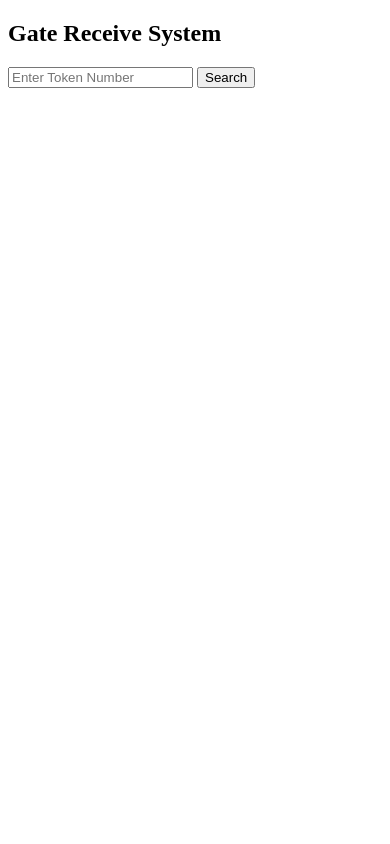
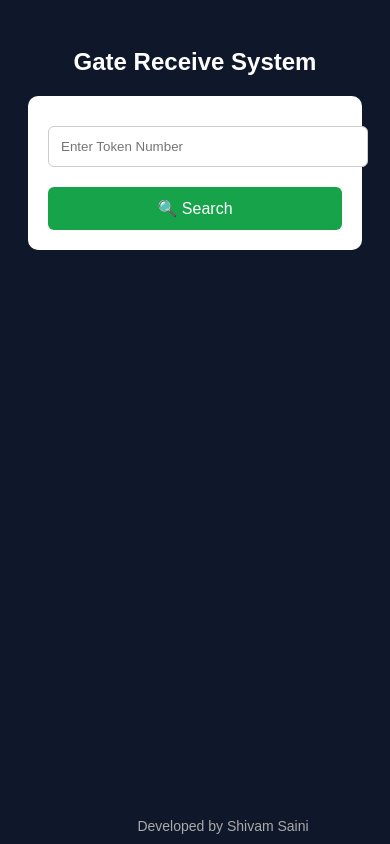
Before and after one commit to CodingExpressShivam/Sfgpl, a website: page receive.html in a window 390 px wide. Drawn offline with Linux system fonts and the light colour scheme.

Commit message:
Enhance UI with responsive design and styling
Added responsive design and improved UI elements.

```diff
--- a/receive.html
+++ b/receive.html
@@ -2,18 +2,84 @@
 <html>
 <head>
   <title>Receive Entry</title>
+
+  <meta name="viewport" content="width=device-width, initial-scale=1.0">
+
+  <style>
+    body {
+      font-family: Arial;
+      background: #0f172a;
+      color: white;
+      text-align: center;
+      padding: 20px;
+    }
+
+    .container {
+      background: white;
+      color: black;
+      padding: 20px;
+      max-width: 400px;
+      margin: auto;
+      border-radius: 10px;
+    }
+
+    input {
+      width: 100%;
+      padding: 12px;
+      margin: 10px 0;
+      border-radius: 6px;
+      border: 1px solid #ccc;
+    }
+
+    button {
+      width: 100%;
+      padding: 12px;
+      margin-top: 10px;
+      border: none;
+      border-radius: 6px;
+      background: #16a34a;
+      color: white;
+      font-size: 16px;
+      cursor: pointer;
+    }
+
+    button:hover {
+      background: #15803d;
+    }
+
+    .card {
+      background: #f1f5f9;
+      padding: 15px;
+      border-radius: 8px;
+      margin-top: 15px;
+      text-align: left;
+    }
+    .footer {
+    position: fixed;
+    bottom: 10px;
+    width: 100%;
+    text-align: center;
+    color: #aaa;
+    font-size: 14px;
+}
+  </style>
+
 </head>
 <body>
 
 <h2>Gate Receive System</h2>
 
+<div class="container">
+
   <input type="text" id="token" placeholder="Enter Token Number">
-<button onclick="searchToken()">Search</button>
+  <button onclick="searchToken()">🔍 Search</button>
 
   <div id="result"></div>
 
+</div>
+
 <script>
-const URL = "https://script.google.com/macros/s/AKfycbwE_kwHgklbMfzI8zbpNzociPDclWxM4hSBSHBQ4NXz_lu-sUTtzerMeurQwupc-YbS/exec"; // 👈 replace karo
+const URL = "https://script.google.com/macros/s/AKfycbwE_kwHgklbMfzI8zbpNzociPDclWxM4hSBSHBQ4NXz_lu-sUTtzerMeurQwupc-YbS/exec";
 
 let currentRow = "";
 
@@ -30,15 +96,17 @@ function searchToken() {
         currentRow = data.rowIndex;
 
         document.getElementById("result").innerHTML = `
+          <div class="card">
             <b>Item:</b> ${data.row[3]} <br>
             <b>Quantity:</b> ${data.row[4]} <br>
             <b>Vehicle:</b> ${data.row[6]} <br>
             <b>Driver:</b> ${data.row[7]} <br><br>
 
-          <input id="receiver" placeholder="Receiver Name"><br><br>
-          <input id="remark" placeholder="Remark"><br><br>
+            <input id="receiver" placeholder="Receiver Name">
+            <input id="remark" placeholder="Remark">
 
             <button onclick="markReceived()">✅ Mark Received</button>
+          </div>
         `;
       }
     });
@@ -70,6 +138,9 @@ function markReceived() {
   });
 }
 </script>
+  <div class="footer">
+  Developed by Shivam Saini
+</div>
 
 </body>
 </html>
```
Lines whose indentation alone changed are shown as unchanged.
